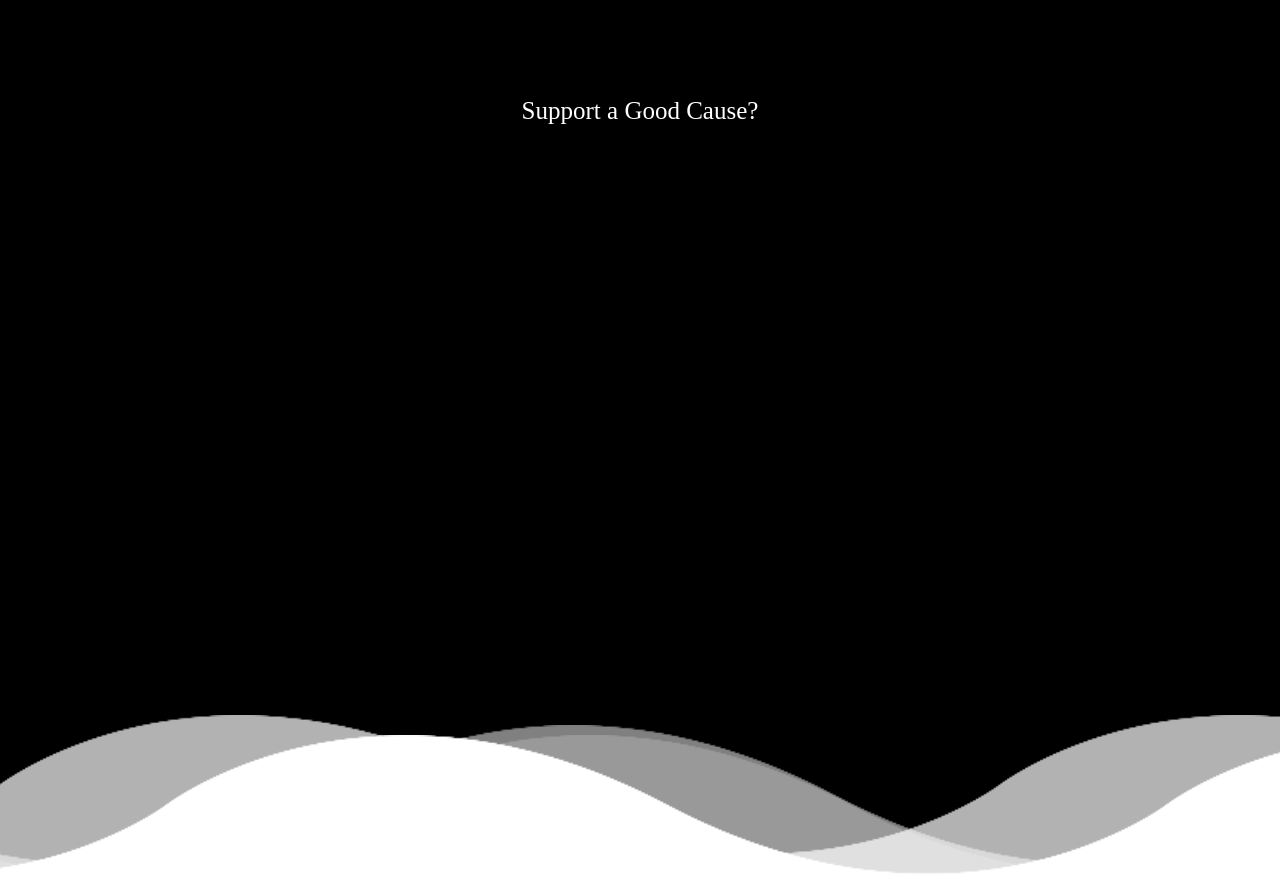
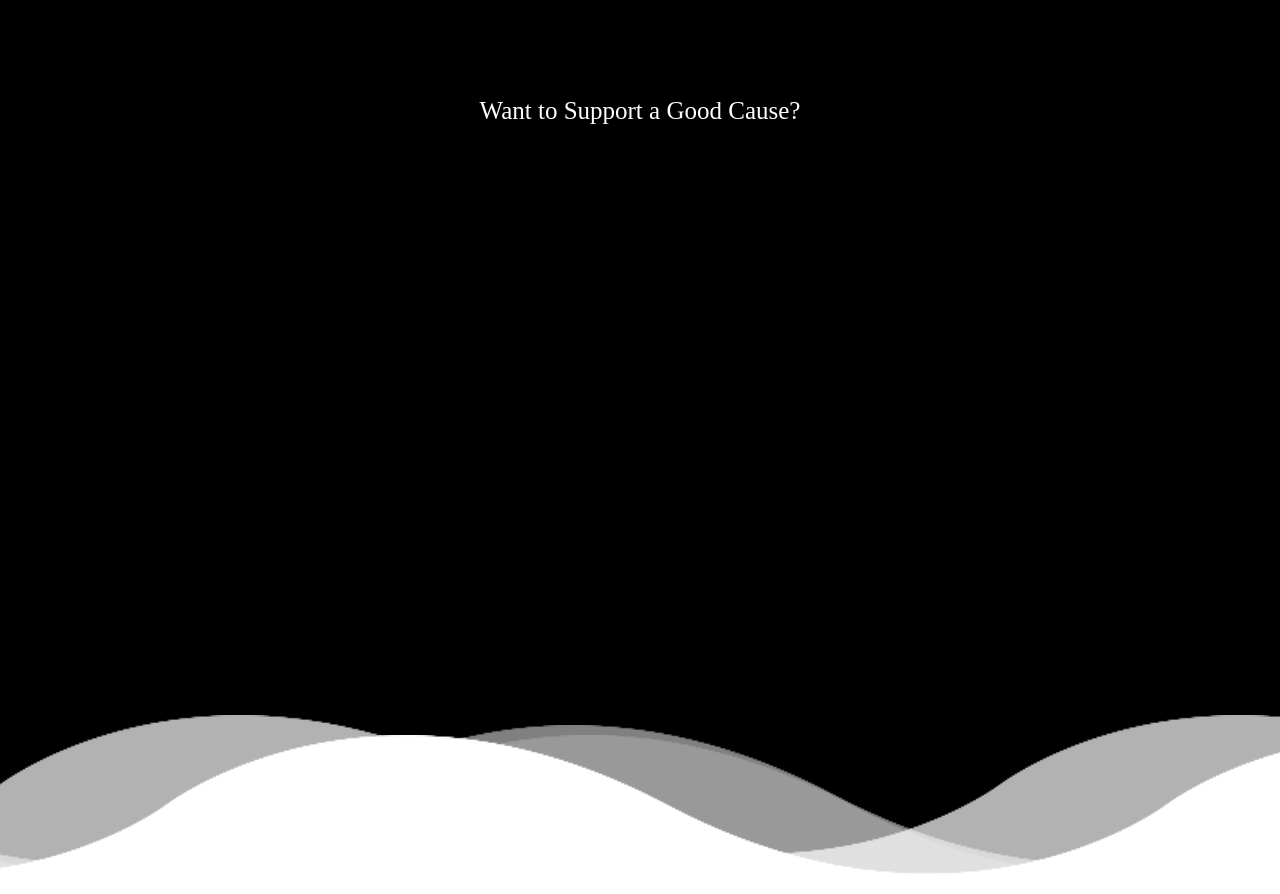
Before and after one commit to ssong0320/Personal-Portfolio-Website, a plain HTML site: page index.html in a window 1280 px wide. Shown: the part 1112-2006 px from the top of the page. Drawn offline with Linux system fonts and the light colour scheme.

Commit message:
fixed text

```diff
--- a/index.html
+++ b/index.html
@@ -36,7 +36,7 @@
                 </article>
             </body>
 
-            <a href="https://www.gofundme.com/manage/zx78r-steve"> Support a Good Cause?</a>
+            <a href="https://www.gofundme.com/manage/zx78r-steve"> Want to Support a Good Cause?</a>
 </div>
     <section>
         <div class="wave wave1"></div>
--- a/style.css
+++ b/style.css
@@ -183,6 +183,8 @@ a:hover {
     text-decoration: underline;
 }
 
+/*Contact Card*/
+
 .card {
 	position: relative;
 	z-index: 1;
```
